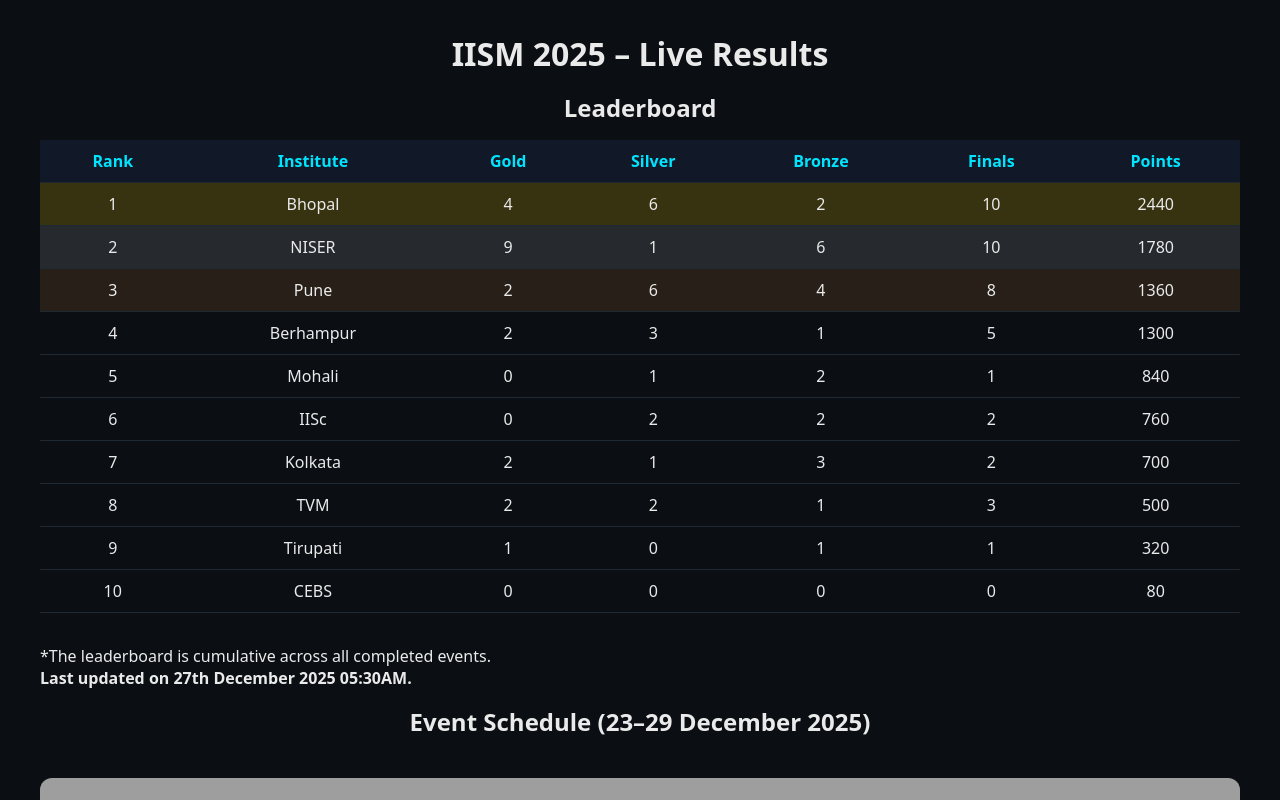
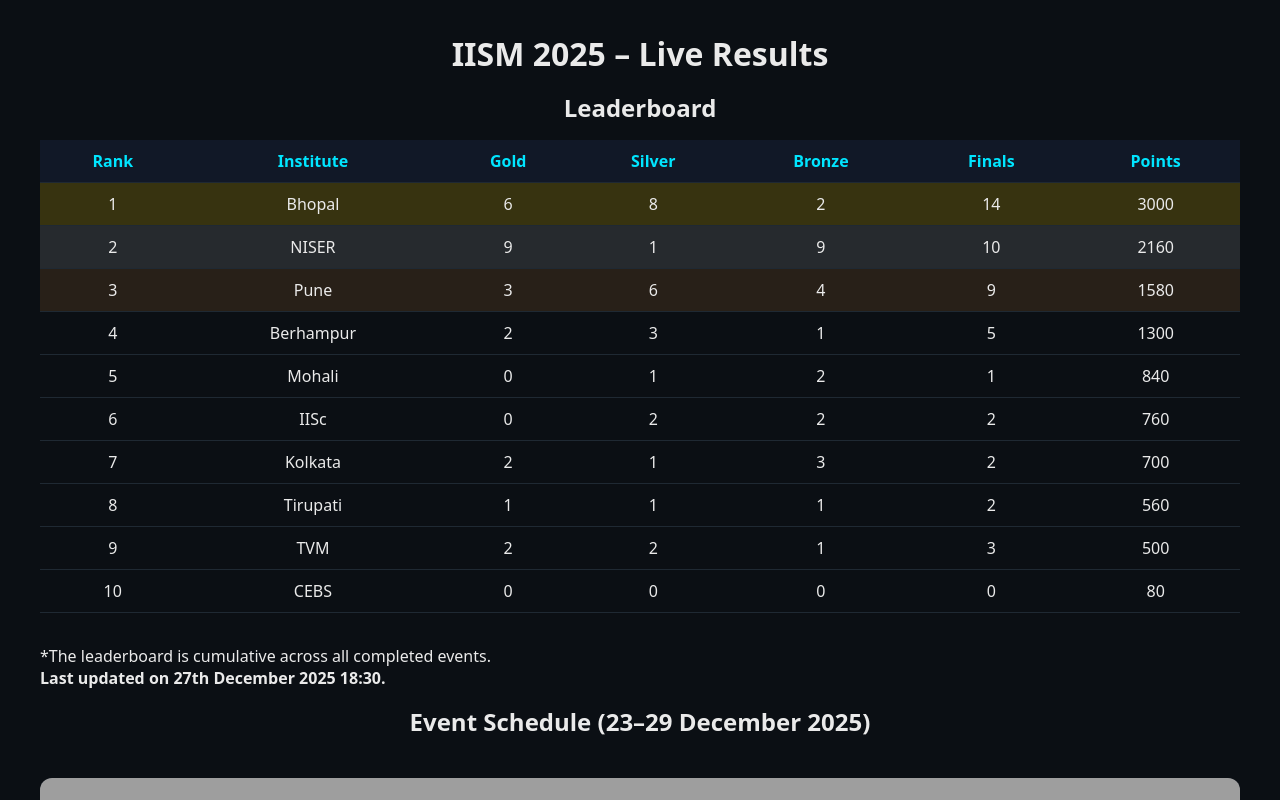
Before and after one commit to ItsShibD/IISM25, a plain HTML site: page index.html in a window 1280 px wide. Shown: the top 800 px of the page. Drawn offline with Linux system fonts and the light colour scheme; grey boxes are pictures that could not be loaded.

Commit message:
leaderboard after athletics day 5

```diff
--- a/index.html
+++ b/index.html
@@ -88,7 +88,7 @@
 
 <div class="note">
   *The leaderboard is cumulative across all completed events.<br>
-  <strong>Last updated on 27th December 2025 05:30AM.</strong>
+  <strong>Last updated on 27th December 2025 18:30.</strong>
 </div>
 
 <h2>Event Schedule (23–29 December 2025)</h2>
@@ -105,19 +105,20 @@
 </div>
 
 <script>
-/* UPDATED LEADERBOARD DATA */
+/* UPDATED LEADERBOARD DATA – 27 DEC 2025 */
 const leaderboardData = [
-  { team:"Bhopal",     gold:4, silver:6, bronze:2, finals:10, points:2440 },
-  { team:"NISER",      gold:9, silver:1, bronze:6, finals:10, points:1780 },
-  { team:"Pune",       gold:2, silver:6, bronze:4, finals:8,  points:1360 },
+  { team:"Bhopal",     gold:6, silver:8, bronze:2, finals:14, points:3000 },
+  { team:"NISER",      gold:9, silver:1, bronze:9, finals:10, points:2160 },
+  { team:"Pune",       gold:3, silver:6, bronze:4, finals:9,  points:1580 },
   { team:"Berhampur",  gold:2, silver:3, bronze:1, finals:5,  points:1300 },
   { team:"Mohali",     gold:0, silver:1, bronze:2, finals:1,  points:840  },
   { team:"IISc",       gold:0, silver:2, bronze:2, finals:2,  points:760  },
   { team:"Kolkata",    gold:2, silver:1, bronze:3, finals:2,  points:700  },
+  { team:"Tirupati",   gold:1, silver:1, bronze:1, finals:2,  points:560  },
   { team:"TVM",        gold:2, silver:2, bronze:1, finals:3,  points:500  },
-  { team:"Tirupati",   gold:1, silver:0, bronze:1, finals:1,  points:320  },
   { team:"CEBS",       gold:0, silver:0, bronze:0, finals:0,  points:80   }
 ];
+
 
 function renderLeaderboard() {
   const tbody = document.getElementById("leaderboard");
```
